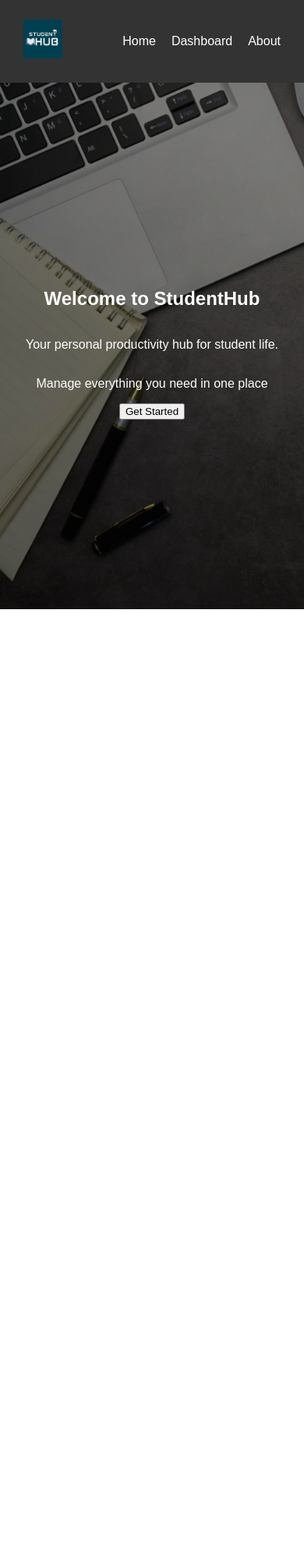
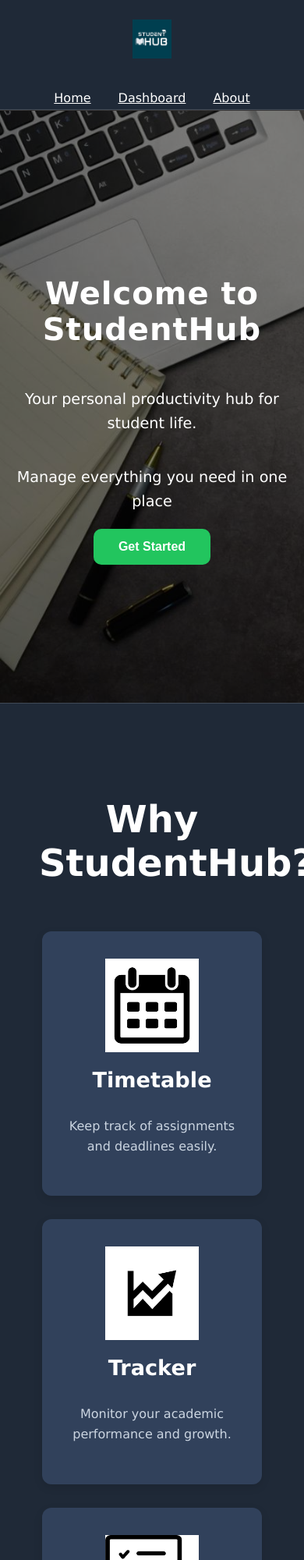
Before and after one commit to Prasang-Motwani/studenthub_PrasangMotwani, a plain HTML site: page index.html in a window 390 px wide. Shown: the top 2000 px of the page at 78% size. Before the commit the page ends 844 px from the top, so only its background shows below. Drawn offline with Linux system fonts and the light colour scheme.

Commit message:
html and css updated features and about added next step add js

```diff
--- a/index.html
+++ b/index.html
@@ -2,6 +2,7 @@
 
 <head>
     <meta charset="UTF-8">
+    <meta name="viewport" content="width=device-width, initial-scale=1.0">
 
     <title>StudentHub</title>
     <link rel="stylesheet" href="style.css">
@@ -11,18 +12,61 @@
     <nav>
         <h1><img src = "sh_logo.png" class = "logo"></h1>
         <ul>
-            <li>Home</li>
-            <li>Dashboard</li>
-            <li>About</li>
+            <li><a href="#home">Home</a></li>
+            <li><a href="#features">Dashboard</a></li>
+            <li><a href="#about">About</a></li>
         </ul>
     </nav>
 
-    <section class="hero">
+    <section id="home" class="hero">
         <h1>Welcome to StudentHub</h1>
         <p>Your personal productivity hub for student life.</p>
         <p>Manage everything you need in one place</p>
         <button>Get Started</button>
     </section>
 
+    <section id="features" class="features">
+
+        <h2>Why StudentHub?</h2>
+
+        <div class="feature-container">
+
+            <div class="card">
+                 <img src = "cal_logo.png" class = "cal_logo">
+                <h3>Timetable</h3>
+                <p>Keep track of assignments and deadlines easily.</p>
+            </div>
+
+            <div class="card">
+                <img src = "tracker_logo2.png" class = "tracker_logo">
+                <h3> Tracker</h3>
+                <p>Monitor your academic performance and growth.</p>
+            </div>
+
+            <div class="card">
+                <img src = "reminder_logo.png" class = "reminder_logo">
+                <h3>Reminders</h3>
+                <p>Never miss important submissions and events.</p>
+            </div>
+
+        </div>
+
+    </section>
+
+    <section id="about" class="about">
+    <h2>About StudentHub</h2>
+    <p>
+        StudentHub helps students manage academics, deadlines,
+        performance tracking, and important reminders all in one place.
+    </p>
+    </section>
+
+
+    <footer>
+    <p>StudentHub | Built by Prasang Motwani | MIT Manipal</p>
+    </footer>
+
+
+
 </body>
 </html>
--- a/style.css
+++ b/style.css
@@ -1,5 +1,5 @@
 body{
-    font-family: Arial, sans-serif;
+   font-family: Verdana, sans-serif;
     margin:0;
 }
 
@@ -8,13 +8,28 @@ nav{
     justify-content:space-between;
      padding: 5px 30px;
     align-items:center;
-    background-color: rgba(0,0,0,0.8);
+     background-color: #1f2937;
     color : white;
+    position : sticky;
+    top: 0;
+    z-index: 1000;
+    border-bottom: 1px solid rgba(255,255,255,0.15);
+
+}
+
+nav a{
+    color: white;
+    transition: all 0.3s ease;
+
+}
+
+nav a:hover{
+    color: #22c55e;
 }
 
 ul{
     display:flex;
-    gap:20px;
+    gap:35px;
     list-style:none;
       margin:0;
     padding:0;
@@ -31,12 +46,157 @@ ul{
         rgba(0,0,0,0.5)
     ),
     url("hero_bg2.jpg");
-    height:80vh;
+    height:90vh;
     display:flex;
     flex-direction:column;
     align-items: center;
     justify-content: center;
     background-size:cover;
     color : white;
+    border-top: 1px solid rgba(255,255,255,0.15);
 
 }
+
+
+.hero h1{
+    font-size: 4rem;
+    font-weight: 700;
+    letter-spacing: 1px;
+
+}
+
+
+.hero p{
+    font-size: 1.2rem;
+    font-weight: 300;
+    line-height: 1.6;
+}
+
+
+.hero button{
+    background-color: #22c55e;
+    color: white;
+    border: none;
+    padding: 14px 32px;
+    font-size: 1rem;
+    font-weight: 600;
+    border-radius: 10px;
+    cursor: pointer;
+    transition: all 0.3s ease;
+}
+
+.hero button:hover{
+    background-color: #16a34a;
+    transform: translateY(-3px);
+}
+
+
+.features{
+    padding: 80px 50px;
+    text-align: center;
+    background-color: #1f2937;
+    color: white;
+    border-top: 1px solid rgba(255,255,255,0.15);
+}
+
+.features h2{
+    font-size: 3rem;
+    font-weight: 700;
+    margin-bottom: 60px;
+}
+
+.feature-container{
+    display: flex;
+    justify-content: center;
+    gap: 30px;
+    flex-wrap: wrap;
+     margin-top: 60px;
+}
+
+.card{
+    background-color: #31415b;
+    color: white;
+    width: 250px;
+    padding: 35px 25px;
+    border-radius: 12px;
+    box-shadow: 0px 4px 12px rgba(0,0,0,0.1);
+    transition: 0.3s;
+    display: flex;
+    flex-direction: column;
+    align-items: center;
+    text-align: center;
+
+}
+
+.card img{
+    width: 120px;
+    height: 120px;
+    margin-bottom: 20px;
+}
+
+.card:hover{
+    transform: translateY(-5px);
+}
+
+.card h3{
+     margin: 0 0 15px 0;
+         font-size: 1.7rem;
+    font-weight: 600;
+}
+
+.card p{
+   color: #cbd5e1;
+    line-height: 1.6;
+}
+
+.about{
+    padding: 100px 50px;
+    text-align: center;
+    background-color: #1f2937;
+    color: white;
+    border-top: 1px solid rgba(255,255,255,0.15);
+}
+
+.about p{
+    max-width: 700px;
+    margin: 20px auto;
+    line-height: 1.8;
+}
+
+footer{
+    background-color: #1f2937;
+    color:white;
+    text-align:center;
+    padding:20px;
+
+}
+
+html{
+    scroll-behavior: smooth;
+}
+
+
+@media (max-width:768px){
+    nav{
+    flex-direction: column;
+    gap: 15px;
+}
+
+.hero h1{
+    font-size: 2.5rem;
+}
+
+.feature-container{
+    flex-direction: column;
+    align-items: center;
+
+}
+
+.card{
+    width: 80%;
+    max-width : 300px;
+}
+
+
+
+}
```
Also changed, not shown: cal_logo.png (added), reminder_logo.png (added), tracker_logo.jpg (added), tracker_logo2.png (added).
